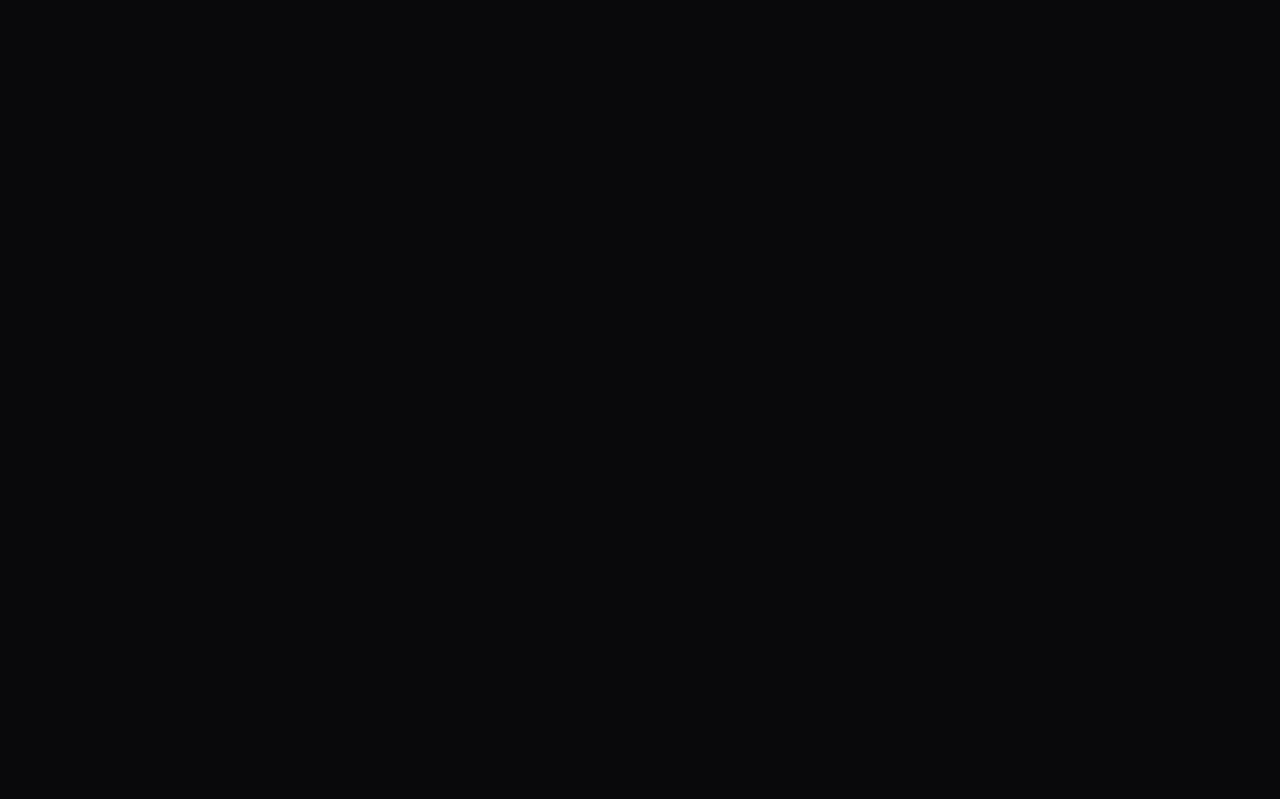
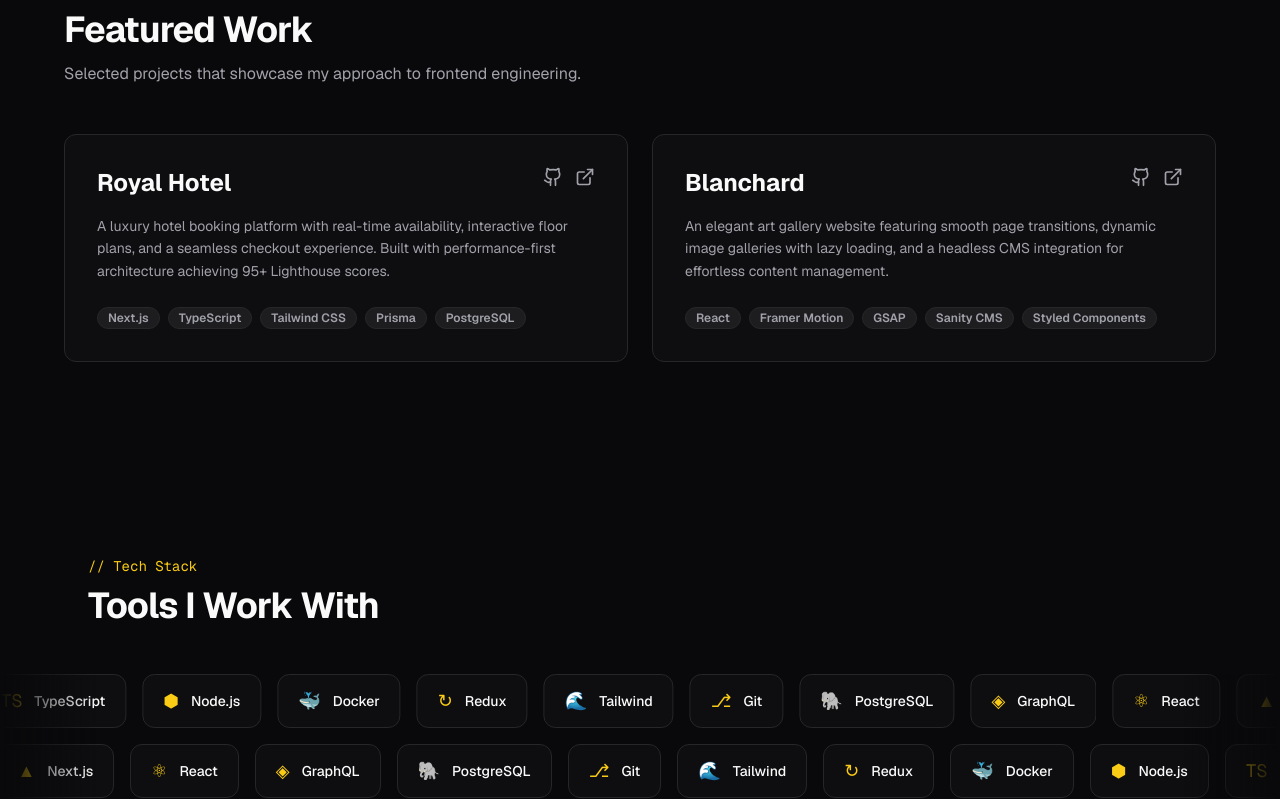
Before and after one commit to lattelix/v0-portfolio-page, a Next.js app: page / in a window 1280 px wide. Shown: the part 1663-2462 px from the top of the page. Before the commit the page ends 800 px from the top, so only its background shows below. Built offline with nearby package versions, Linux system fonts and the light colour scheme.

Commit message:
feat: complete portfolio with Tailwind and component integration\n\nUpdate page.tsx, tailwind config, and tech marquee component

```diff
--- a/app/page.tsx
+++ b/app/page.tsx
@@ -1,3 +1,19 @@
+import { Header } from "@/components/header";
+import { HeroSection } from "@/components/hero-section";
+import { BentoExperience } from "@/components/bento-experience";
+import { ProjectShowroom } from "@/components/project-showroom";
+import { TechMarquee } from "@/components/tech-marquee";
+import { ContactFooter } from "@/components/contact-footer";
+
 export default function Page() {
-  return null
+  return (
+    <main className="min-h-screen bg-background">
+      <Header />
+      <HeroSection />
+      <BentoExperience />
+      <ProjectShowroom />
+      <TechMarquee />
+      <ContactFooter />
+    </main>
+  );
 }
--- a/components/tech-marquee.tsx
+++ b/components/tech-marquee.tsx
@@ -64,13 +64,13 @@ export function TechMarquee() {
 
         {/* Scrolling row 1 */}
         <div className="mb-4 flex gap-4">
-          <div className="flex shrink-0 animate-[marquee_30s_linear_infinite] gap-4">
+          <div className="flex shrink-0 animate-marquee gap-4">
             {techStack.map((tech) => (
               <TechCard key={tech.name} tech={tech} />
             ))}
           </div>
           <div
-            className="flex shrink-0 animate-[marquee_30s_linear_infinite] gap-4"
+            className="flex shrink-0 animate-marquee gap-4"
             aria-hidden
           >
             {techStack.map((tech) => (
@@ -81,13 +81,13 @@ export function TechMarquee() {
 
         {/* Scrolling row 2 - reversed */}
         <div className="flex gap-4">
-          <div className="flex shrink-0 animate-[marquee-reverse_35s_linear_infinite] gap-4">
+          <div className="flex shrink-0 animate-marquee-reverse gap-4">
             {[...techStack].reverse().map((tech) => (
               <TechCard key={`rev-${tech.name}`} tech={tech} />
             ))}
           </div>
           <div
-            className="flex shrink-0 animate-[marquee-reverse_35s_linear_infinite] gap-4"
+            className="flex shrink-0 animate-marquee-reverse gap-4"
             aria-hidden
           >
             {[...techStack].reverse().map((tech) => (
--- a/tailwind.config.ts
+++ b/tailwind.config.ts
@@ -62,6 +62,10 @@ const config: Config = {
           ring: 'hsl(var(--sidebar-ring))',
         },
       },
+      fontFamily: {
+        sans: ['var(--font-geist-sans)', 'system-ui', 'sans-serif'],
+        mono: ['var(--font-geist-mono)', 'monospace'],
+      },
       borderRadius: {
         lg: 'var(--radius)',
         md: 'calc(var(--radius) - 2px)',
@@ -84,10 +88,20 @@ const config: Config = {
             height: '0',
           },
         },
+        marquee: {
+          '0%': { transform: 'translateX(0)' },
+          '100%': { transform: 'translateX(-100%)' },
+        },
+        'marquee-reverse': {
+          '0%': { transform: 'translateX(-100%)' },
+          '100%': { transform: 'translateX(0)' },
+        },
       },
       animation: {
         'accordion-down': 'accordion-down 0.2s ease-out',
         'accordion-up': 'accordion-up 0.2s ease-out',
+        marquee: 'marquee 30s linear infinite',
+        'marquee-reverse': 'marquee-reverse 35s linear infinite',
       },
     },
   },
```
